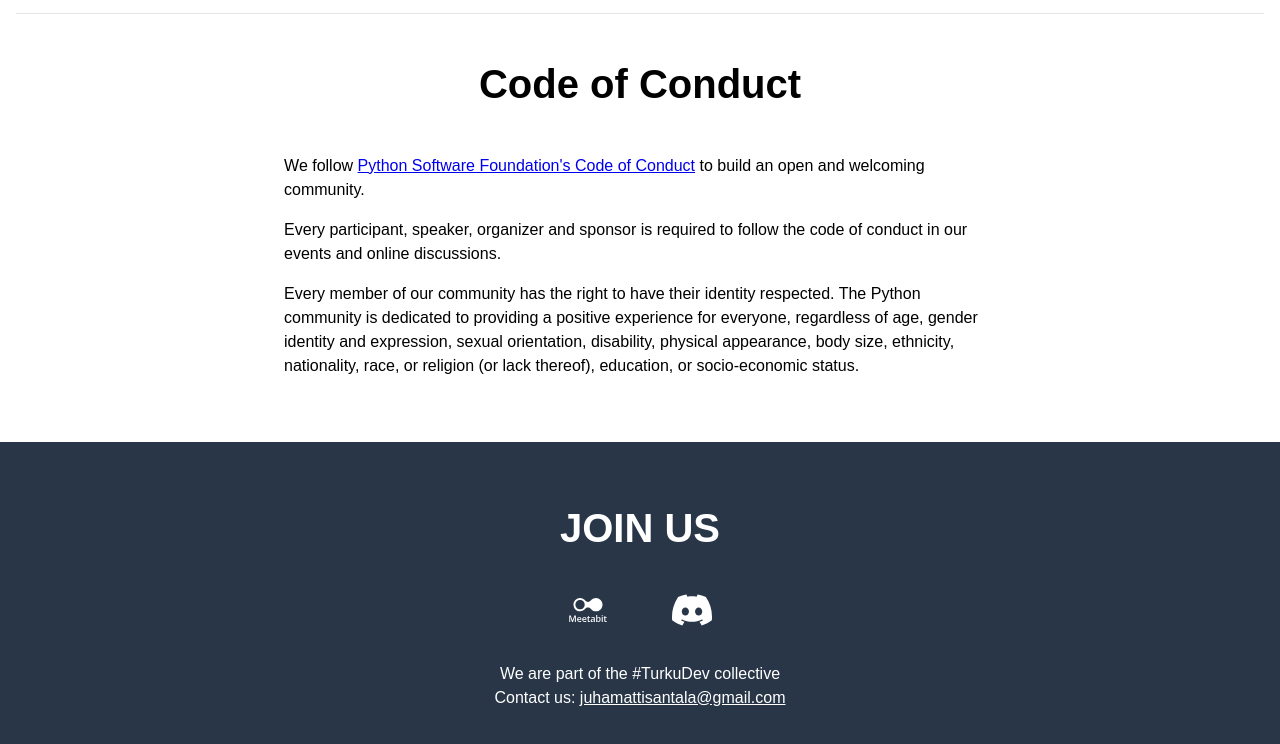
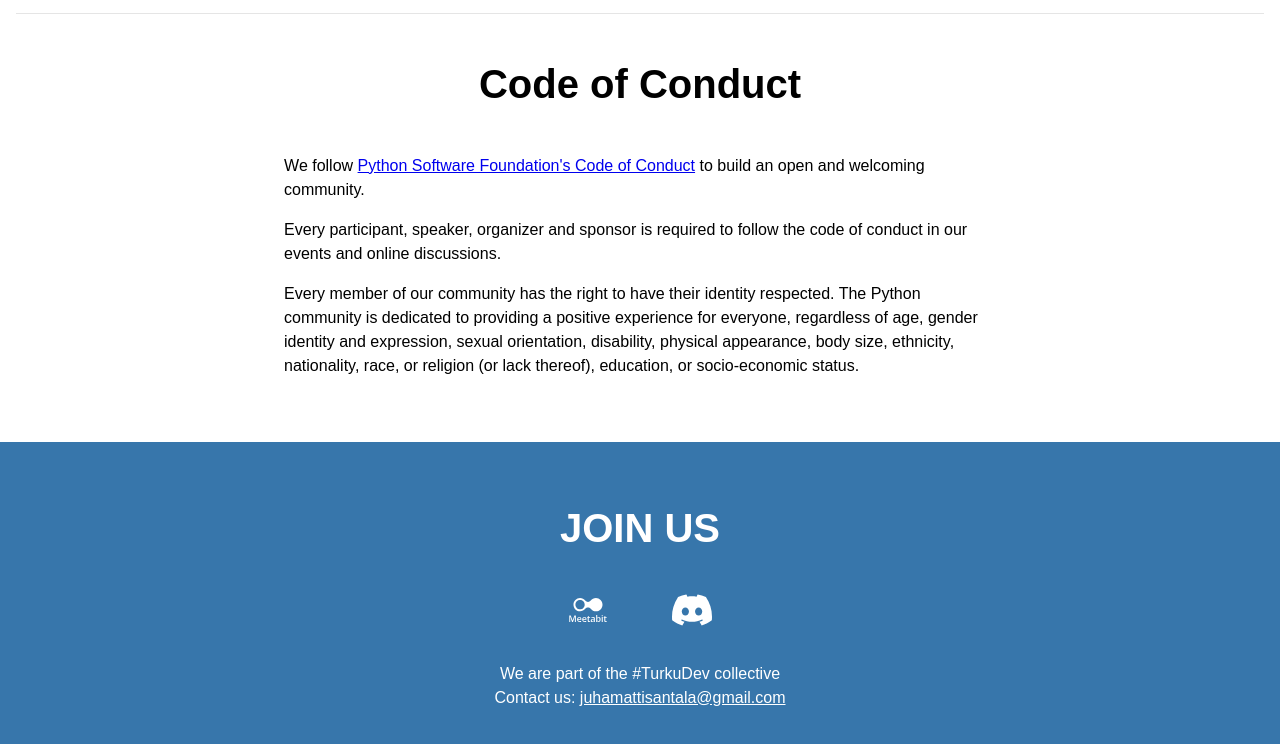
Before and after one commit to archipylago/archipylago.dev, an Eleventy site: page index.njk in a window 1280 px wide. Shown: the part 1689-2433 px from the top of the page. Built offline with nearby package versions, Linux system fonts and the light colour scheme; Eleventy itself is replaced by a stand-in of ours; files that its build step writes are made by us from their sources; a web font is replaced by a local one.

Commit message:
Change footer color to pythonic blue

```diff
--- a/assets/main.css
+++ b/assets/main.css
@@ -202,7 +202,7 @@ hr {
 }
 
 footer {
-  background: #283648;
+  background: #3776ab;
   color: white;
   padding: 3.5rem;
   display: flex;
```
Also changed, not shown: 1 other file.
